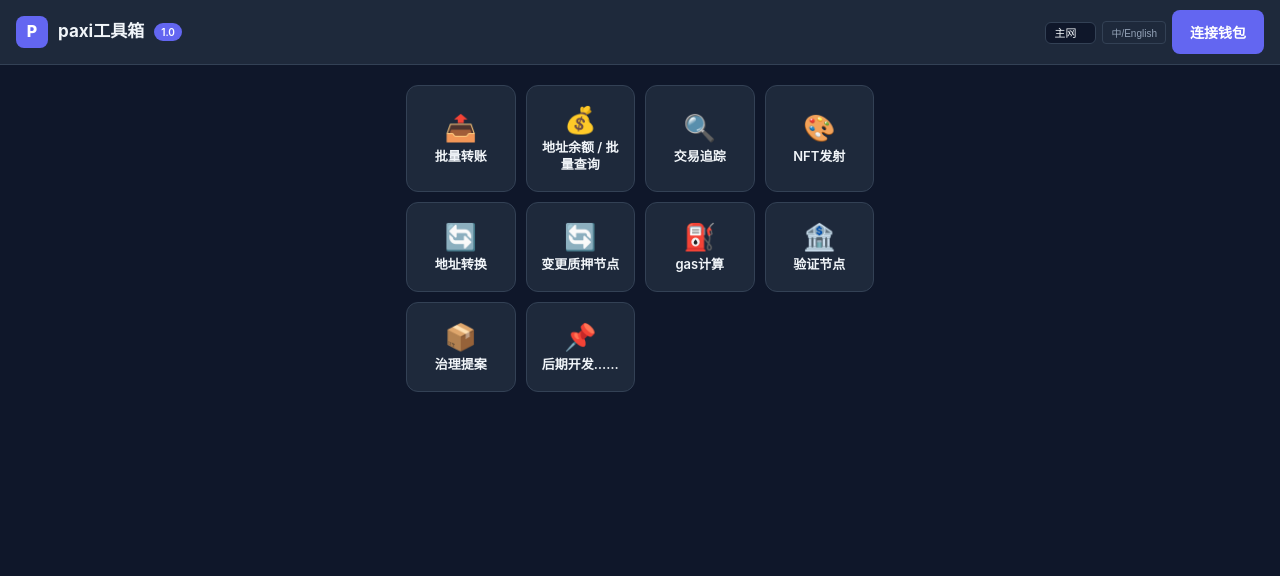
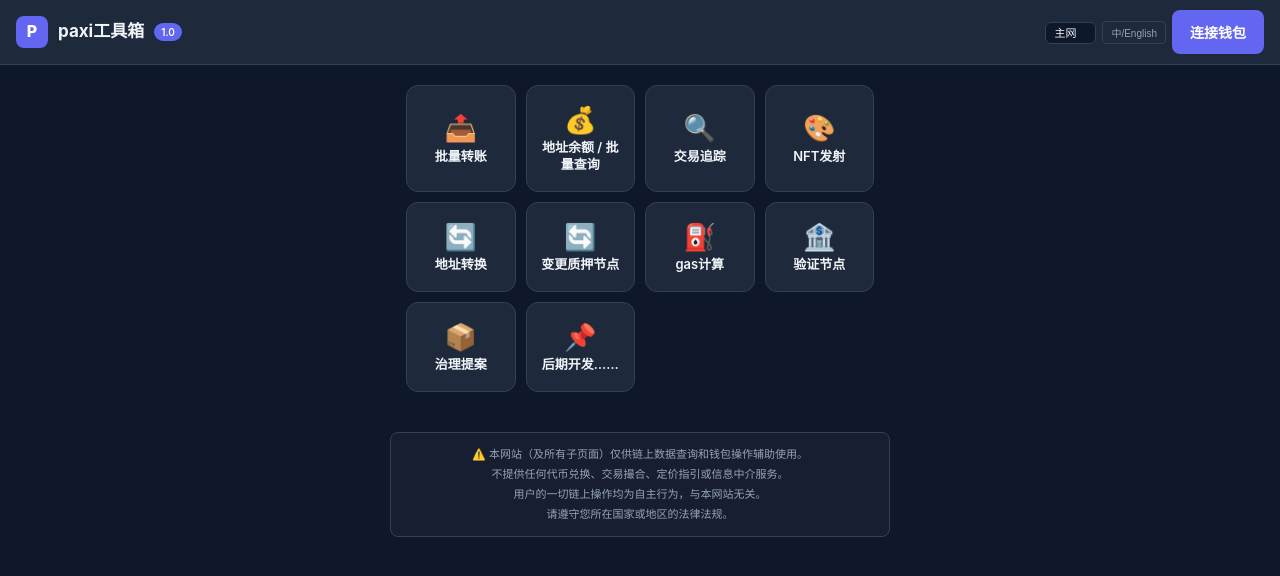
Before and after one commit to moxiaomo856/paxi-lens, a plain HTML site: page index.html in a window 1280 px wide. Drawn offline with Linux system fonts and the light colour scheme.

Commit message:
Add files via upload

```diff
--- a/index.html
+++ b/index.html
@@ -597,14 +597,38 @@
 <script src="appjs/tools/address-convert.js"></script>
 <script src="appjs/tools/validator-compare.js"></script>
 <script src="appjs/tools/redelegate.js"></script>
-<script src="appjs/tools/nft-market.js"></script>
-<script src="appjs/tools/p2p-market.js"></script>
+<!-- <script src="appjs/tools/nft-market.js"></script> -->
+<!-- <script src="appjs/tools/p2p-market.js"></script> -->
 <script src="appjs/tools/proposal.js"></script>
 <!-- 主入口（路由 + 初始化） -->
 <script src="app.js"></script>
 <script>
   // 初始化网络选择器（主网/测试网）
   renderNetworkSelector('networkSelector');
+
+  // 首页底部：整站统一免责声明（中英双语）
+  (function () {
+    try {
+      const disclaimerZH = '⚠️ 本网站（及所有子页面）仅供链上数据查询和钱包操作辅助使用。<br>不提供任何代币兑换、交易撮合、定价指引或信息中介服务。<br>用户的一切链上操作均为自主行为，与本网站无关。<br>请遵守您所在国家或地区的法律法规。';
+      const disclaimerEN = '⚠️ This website (and all subpages) is for on-chain data query and wallet assistance only.<br>No token exchange, trading, pricing, or intermediary services are provided.<br>All on-chain actions are your own responsibility.<br>Please comply with the laws of your jurisdiction.';
+      function getLang() { return localStorage.getItem('paxi_lang') || 'zh'; }
+      function render() {
+        let el = document.getElementById('siteDisclaimer');
+        if (!el) {
+          el = document.createElement('div');
+          el.id = 'siteDisclaimer';
+          el.setAttribute('style', 'max-width:500px;margin:20px auto 0;padding:12px 16px;background:rgba(255,255,255,0.03);border:1px solid var(--border);border-radius:8px;font-size:11px;color:var(--text-muted);line-height:1.8;text-align:center;');
+          const mainEl = document.getElementById('mainContent');
+          if (mainEl && mainEl.parentNode) mainEl.parentNode.insertBefore(el, mainEl.nextSibling);
+          else document.body.appendChild(el);
+        }
+        el.innerHTML = getLang() === 'zh' ? disclaimerZH : disclaimerEN;
+      }
+      render();
+      const origToggle = window.toggleLanguage;
+      window.toggleLanguage = function () { if (origToggle) origToggle(); setTimeout(render, 0); };
+    } catch (e) { console.warn('disclaimer render failed:', e); }
+  })();
 </script>
 </body>
 </html>
```
